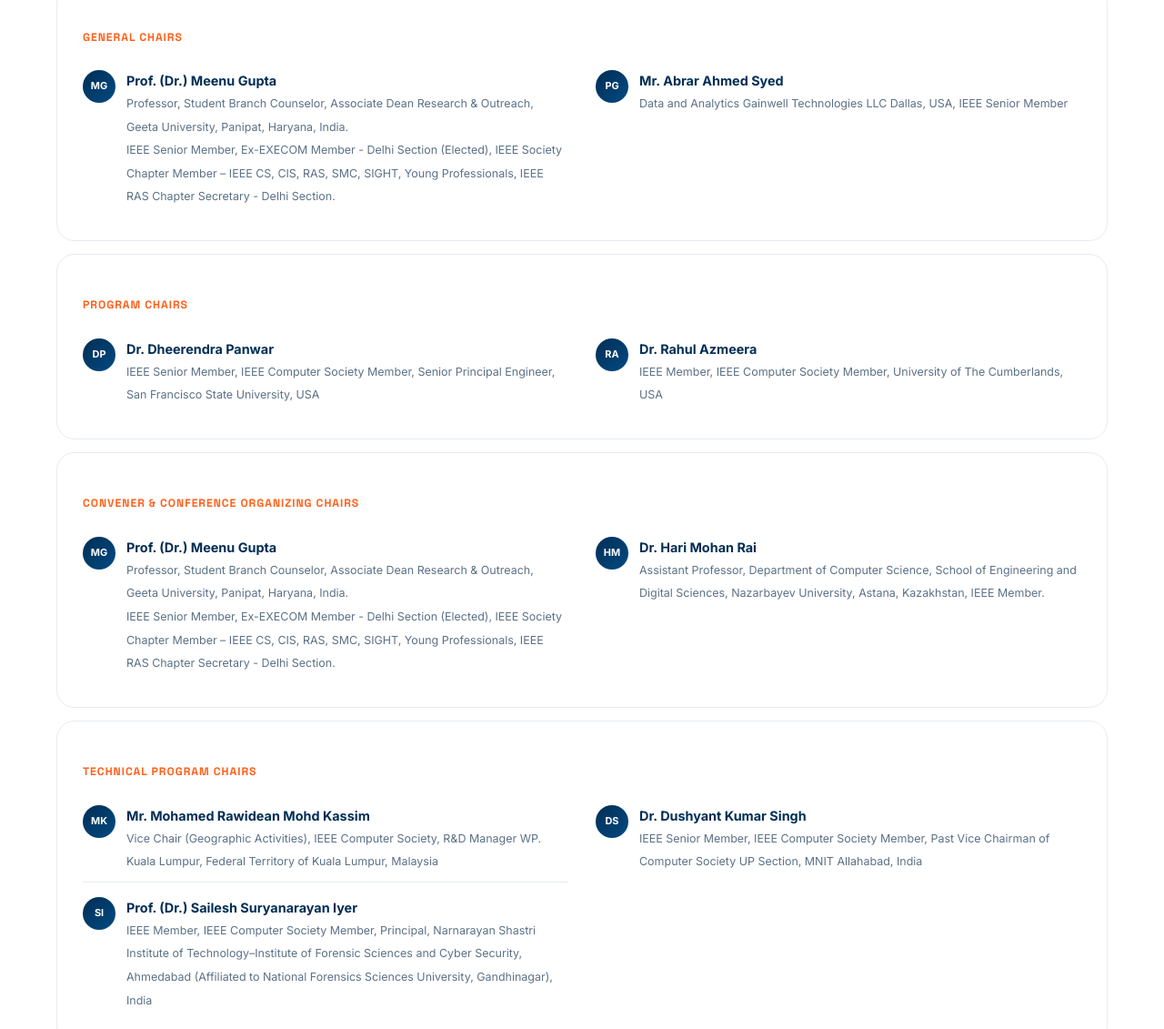
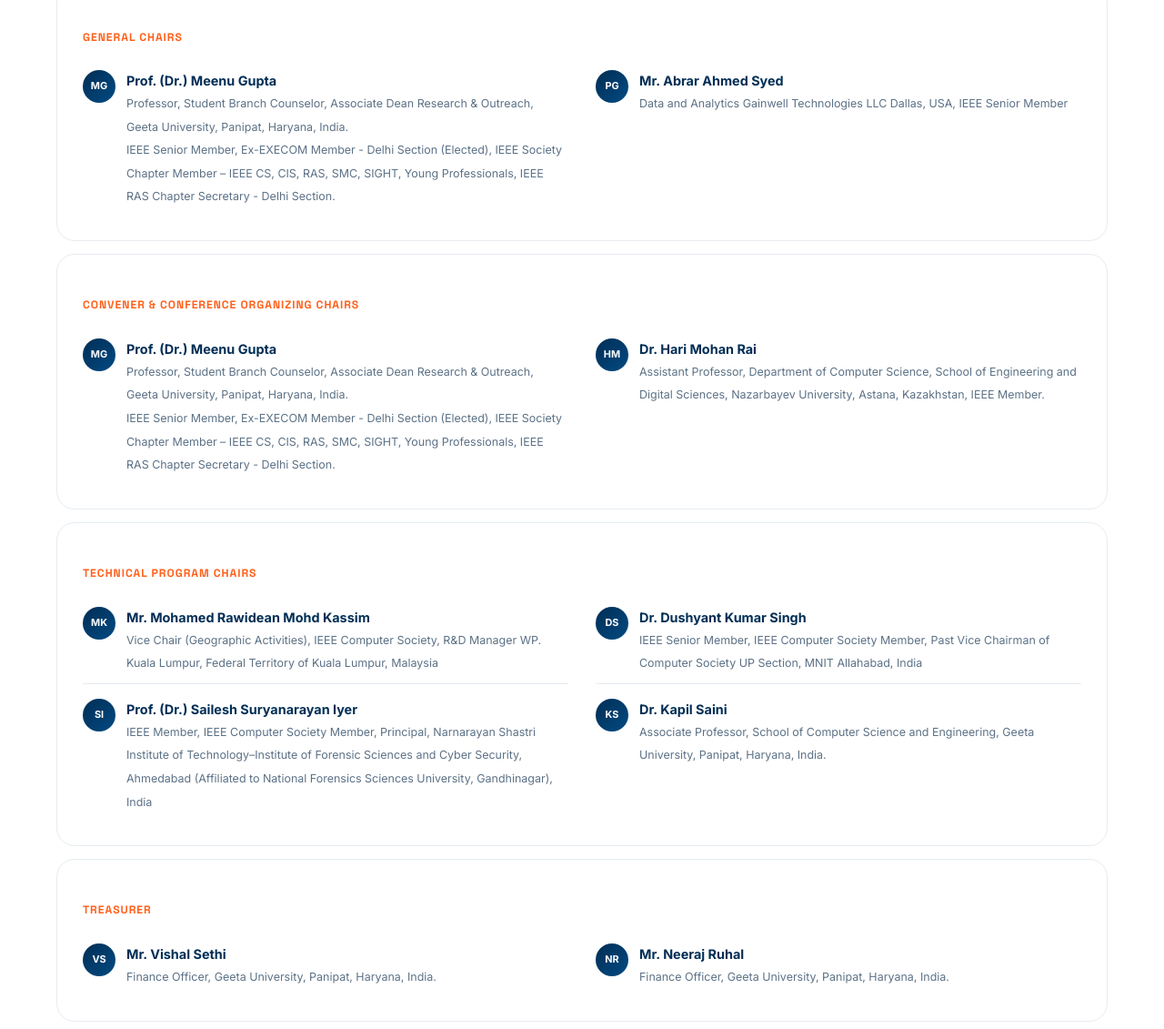
Before and after one commit to AjayKumar095/wsacint-2028, a plain HTML site: page committee.html in a window 1280 px wide. Shown: the part 1153-2284 px from the top of the page at 91% size. Drawn offline with Linux system fonts and the light colour scheme.

Commit message:
Update committee.html: comment out previous role block and add new committee member details

```diff
--- a/committee.html
+++ b/committee.html
@@ -173,7 +173,8 @@
                 </div>
               </div>
             </div>
-            <div class="role-block">
+
+            <!-- <div class="role-block">
               <h5>Program Chairs</h5>
               <div class="role-people">
                 <div class="person-row">
@@ -188,7 +189,7 @@
                       Society Member, University of The Cumberlands, USA</span></div>
                 </div>
               </div>
-            </div>
+            </div> -->
 
             <div class="role-block">
               <h5>Convener &amp; Conference Organizing Chairs</h5>
@@ -232,6 +233,11 @@
                       IEEE Computer Society Member, Principal, Narnarayan Shastri Institute of Technology–Institute
                       of Forensic Sciences and Cyber Security, Ahmedabad (Affiliated to National Forensics Sciences
                       University, Gandhinagar), India</span></div>
+                </div>
+                <div class="person-row">
+                  <div class="avatar">KS</div>
+                  <div><span class="name">Dr. Kapil Saini</span><span class="role">Associate Professor, School of
+                      Computer Science and Engineering, Geeta University, Panipat, Haryana, India.</span></div>
                 </div>
               </div>
             </div>
@@ -671,6 +677,8 @@
     ];
 
     const international = [
+      "Dr. Dheerendra Panwar – IEEE Senior Member, IEEE Computer Society Member, Senior Principal Engineer, San Francisco State University, USA",
+      "Dr. Rahul Azmeera – IEEE Member, IEEE Computer Society Member, University of The Cumberlands, USA",
       "Prof. Najmus Sakib Sizan, Senior Research Fellow, Department of Computer Science and Engineering, Jagannath University, Dhaka, Bangladesh",
       "Prof. (Dr.) Yuvaraju Chinnam, Research Scientist, Blue Eye Soft Corp. R&D, USA",
       "Prof. (Dr.) Adithya Padthe, Software Engineer, Information Technology, United States of America",
```
